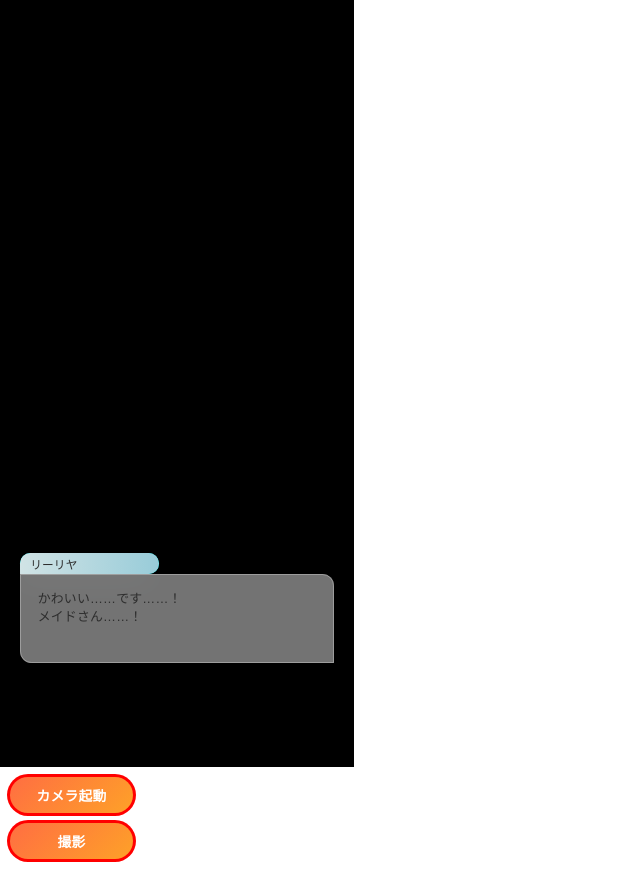
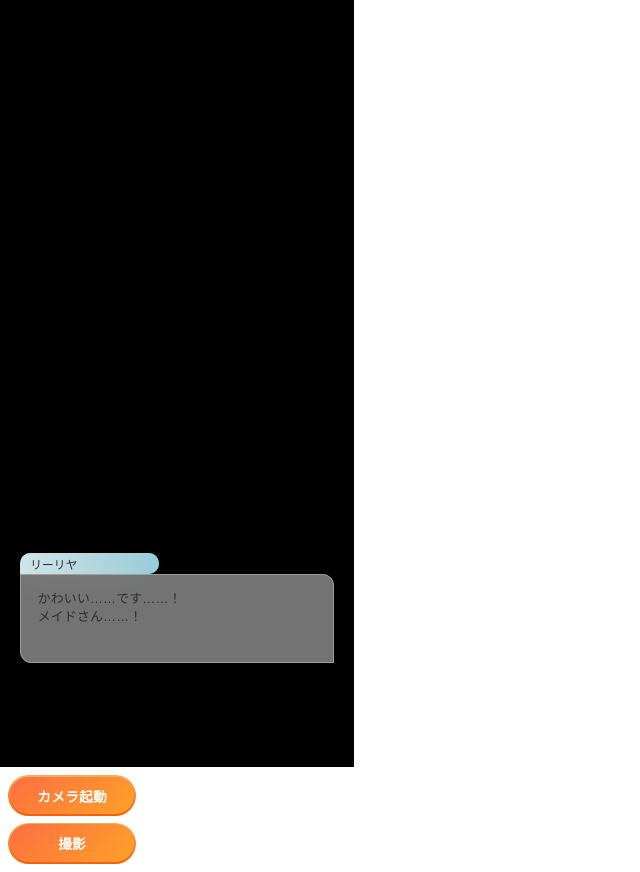
Before and after one commit to tzt966/campus-camera, a plain HTML site: page index.html in a window 1280 px wide. Shown: the whole page, without its empty margins (0-640 px from the left). Drawn offline with Linux system fonts and the light colour scheme; a web font is replaced by a local one.

Commit message:
ボタン色調整

```diff
--- a/button.css
+++ b/button.css
@@ -4,6 +4,7 @@
     --basecolor: #ffffff;
     --height: 131;
     --width: 420;
+    --borderthickness: 6;
     /*UIの色*/
     --uicolorone: #ff6e42;
     --uicolortwo: #fea128;
@@ -19,8 +20,8 @@ button.button-one{
     border: none;
 
     /*サイズ調整*/
-    height: calc(var(--tani) * var(--height) - (var(--tani) * 10));
-    width: calc(var(--tani) * var(--width) - (var(--tani) * 10));
+    height: calc(var(--tani) * var(--height) - (var(--tani) * var(--borderthickness)));
+    width: calc(var(--tani) * var(--width) - (var(--tani) * var(--borderthickness)));
 
     top:0px;
 
@@ -32,7 +33,7 @@ button.button-one{
 
     /*文字まわり*/
     font-family: "IBM Plex Sans JP", sans-serif;
-    font-weight: 700;
+    font-weight: 600;
     font-style: normal;
     letter-spacing: 0.015em;
     font-size: calc(var(--tani) * var(--height) * 0.35);
@@ -44,14 +45,16 @@ button.button-one::before{
     content: "";
     display: block;
     position: absolute;
-    top: calc(var(--tani) * -10);
-    left: calc(var(--tani) * -10);
-    background-color: #ff0000;
-    height: calc(var(--tani) * var(--height) - (var(--tani) * 10));
-    width: calc(var(--tani) * var(--width) - (var(--tani) * 10));
-    padding: calc(var(--tani) * 10);
+    top: calc(var(--tani) * var(--borderthickness) * -1);
+    left: calc(var(--tani) * var(--borderthickness) * -1);
+    height: calc(var(--tani) * var(--height) - (var(--tani) * var(--borderthickness)));
+    width: calc(var(--tani) * var(--width) - (var(--tani) * var(--borderthickness)));
+    padding: calc(var(--tani) * var(--borderthickness));
     z-index: -1;
 
     /*角丸処理*/
     border-radius: 9999px;
+
+    /*背景*/
+    background: linear-gradient(#f1af61,#f4600a);
 }
```
